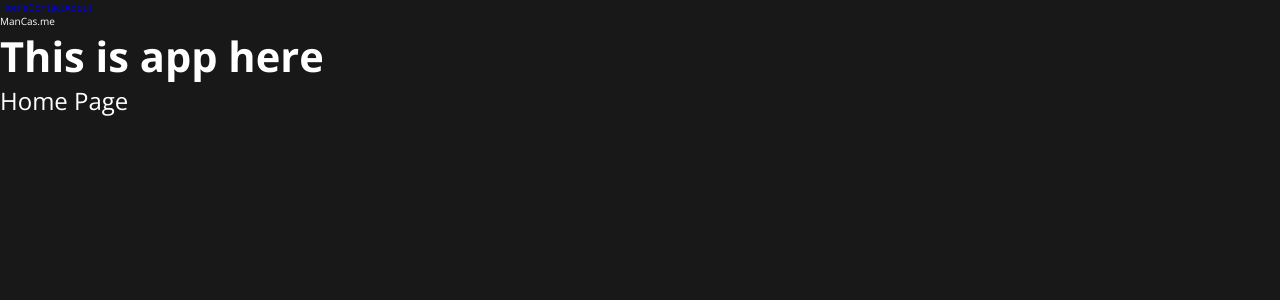
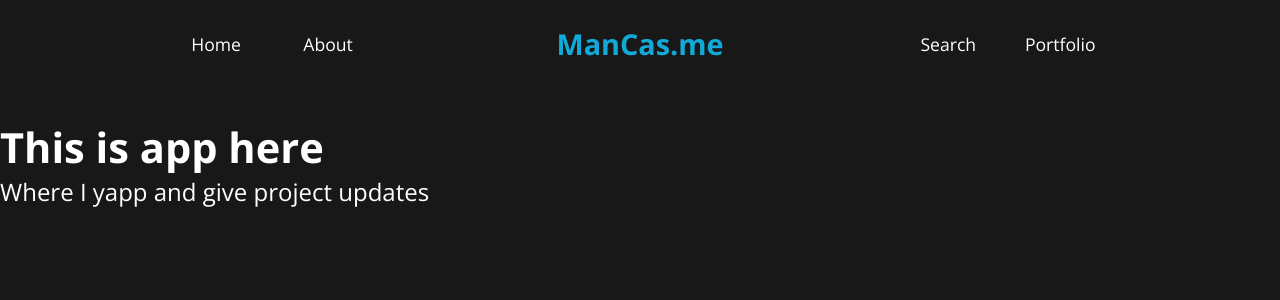
Before and after one commit to Lucidreline/blog, a React (Vite) app: page / in a window 1280 px wide. Shown: the top 300 px of the page. Built offline with nearby package versions, Linux system fonts and the light colour scheme.

Commit message:
Finished NavBar for Desktop view.

```diff
--- a/src/components/NavBar/NavBar.component.jsx
+++ b/src/components/NavBar/NavBar.component.jsx
@@ -1,16 +1,25 @@
+import { Link } from 'react-router-dom'
+import './NavBar.styles.scss'
 import React from 'react'
-import { Link } from 'react-router-dom'
 
 const NavBar = () => {
     return (
         <div className="nav-bar">
-            <div className="main-link">
-                <Link to="/">Home</Link>
-                <Link to="/contact">Contact</Link>
-                <Link to="/about">About</Link>
-            </div>
-            <div className="website-name">
-                <div className="span">ManCas.me</div>
+            <div className="nav-sections">
+                <div className="nav-section side">
+                    <Link to="/">Home</Link>
+                    <Link to="/about">About</Link>
+                </div>
+                <div className="nav-section middle">
+                    <Link to="/" id="domain">ManCas.me</Link>
+
+                </div>
+                <div className="nav-section side">
+                    <Link to="/search">Search</Link>
+                    <Link to="/portfolio">Portfolio</Link>
+                </div>
+
+
             </div>
         </div>
     )
--- /dev/null
+++ b/src/components/NavBar/NavBar.styles.scss
@@ -0,0 +1,38 @@
+.nav-bar {
+    width: 75%;
+    margin: 1rem auto 3rem auto;
+
+    .nav-sections {
+        display: flex;
+        justify-content: space-between;
+
+
+        .nav-section {
+            min-height: 3rem;
+            width: 14rem;
+            display: flex;
+            justify-content: space-around;
+            align-items: center;
+
+            &.middle a {
+                color: rgb(17, 169, 215);
+                font-size: 1.8rem;
+                font-weight: 700;
+            }
+
+            a {
+                display: flex;
+                align-items: center;
+                padding: 0.5rem 0.75rem;
+                height: 80%;
+                font-size: 1.1rem;
+
+                &:hover {
+                    color: rgb(17, 169, 215);
+                    transition: ease-in-out 0.225s;
+                    transform: scale(1.05);
+                }
+            }
+        }
+    }
+}
--- a/src/index.scss
+++ b/src/index.scss
@@ -8,13 +8,17 @@
 
 html {
     font-size: 16px;
+    background-color: rgb(24, 24, 24);
 }
 
 body {
     font-family: "Open Sans", sans-serif;
-    background-color: rgb(24, 24, 24);
     color: white;
     font-size: 62.5%;
+
+    a {
+        color: white;
+    }
 }
 
 
--- a/src/pages/home/Home.component.jsx
+++ b/src/pages/home/Home.component.jsx
@@ -5,7 +5,7 @@ const Home
     = () => {
         return (
             <div>
-                <p>Home Page</p>
+                <p>Where I yapp and give project updates</p>
             </div>
         )
     }
```
